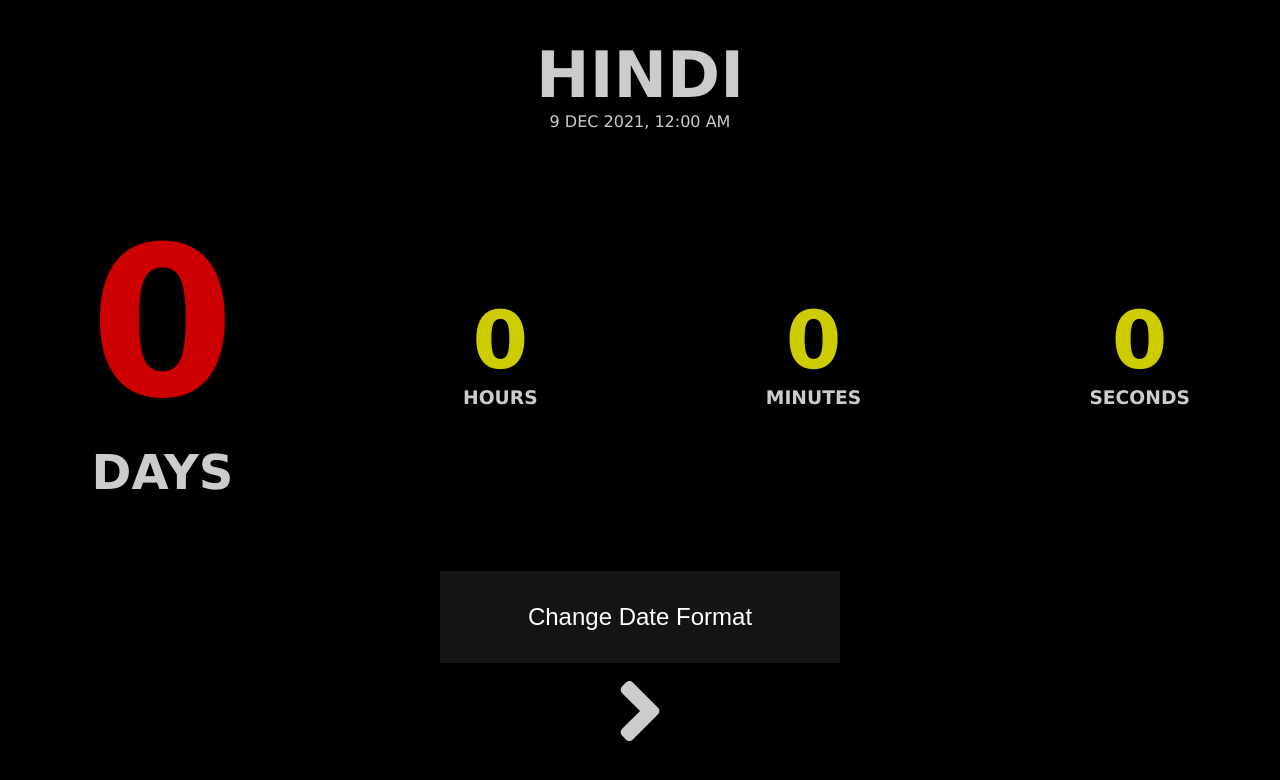
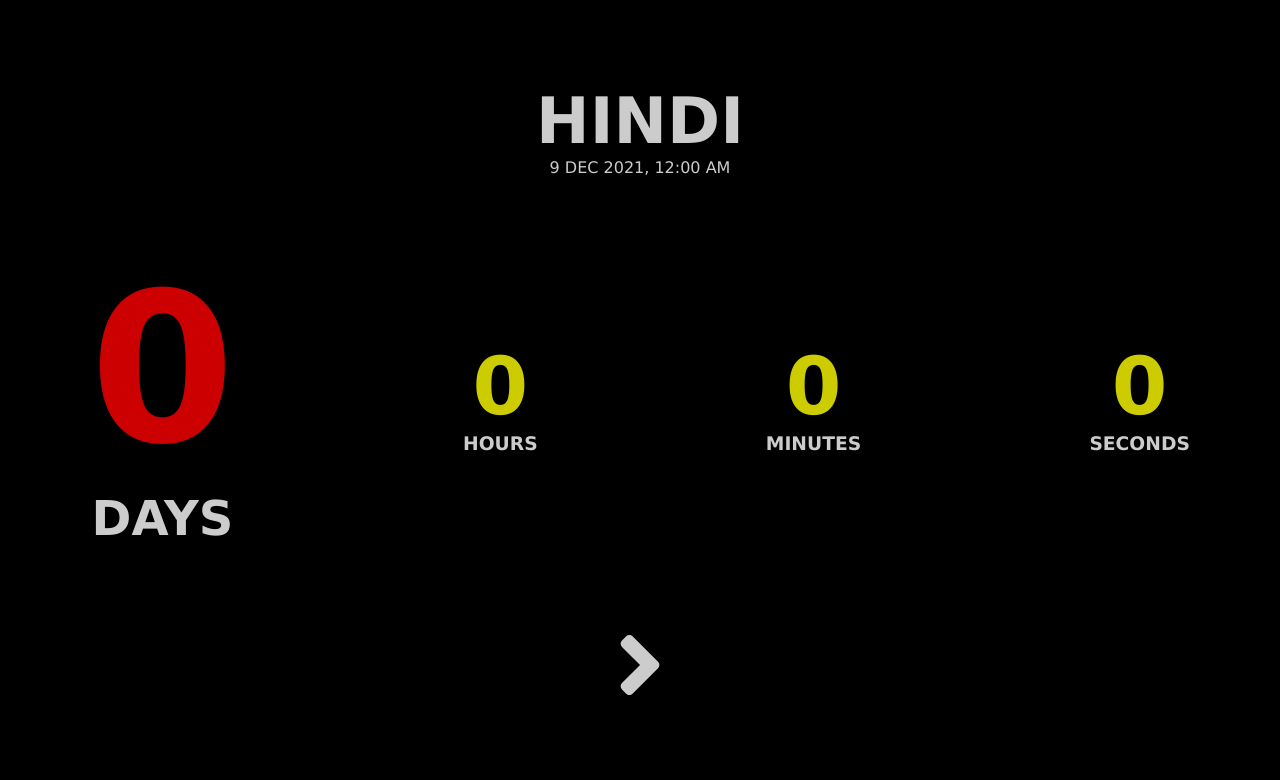
Before and after one commit to DRD667/JS-CountDown-Timer, a plain HTML site: page index.html in a window 1280 px wide. Drawn offline with Linux system fonts and the light colour scheme.

Commit message:
Update index.html

```diff
--- a/index.html
+++ b/index.html
@@ -32,9 +32,7 @@
           </div>
         </div>
       </div>
-      <button class="changeformat" onclick="changeformat()">
-        Change Date Format
-      </button>
+
       <a href="english/english.html">
         <img src="./angle-right-solid.svg" alt="" />
       </a>
```
